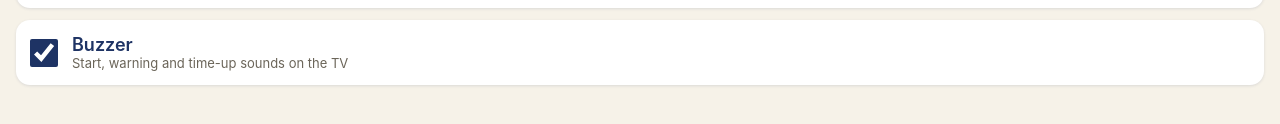
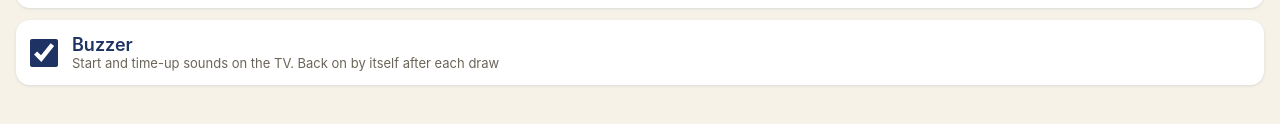
Before and after one commit to lascellk/acc-draw-clock, a plain HTML site: page apps-script/Control.html in a window 1280 px wide. Shown: the part 584-708 px from the top of the page. Drawn offline with Linux system fonts and the light colour scheme.

Commit message:
Buzzer off lasts one draw, then turns back on
Back on at Stop, at auto-clear, or 1 min after time's up (so the
time-up horn stays muted). Off with no draw on the clock mutes the
next draw.

Co-Authored-By: Claude Opus 5.5 <noreply@anthropic.com>

```diff
--- a/apps-script/Control.html
+++ b/apps-script/Control.html
@@ -108,7 +108,7 @@
   <section class="card">
     <label class="toggle">
       <input type="checkbox" id="buzzer" checked>
-      <span>Buzzer<small>Start, warning and time-up sounds on the TV</small></span>
+      <span>Buzzer<small>Start and time-up sounds on the TV. Back on by itself after each draw</small></span>
     </label>
   </section>
 
```
Also changed, not shown: control/index.html (+1 -1 lines), 3 other files.
